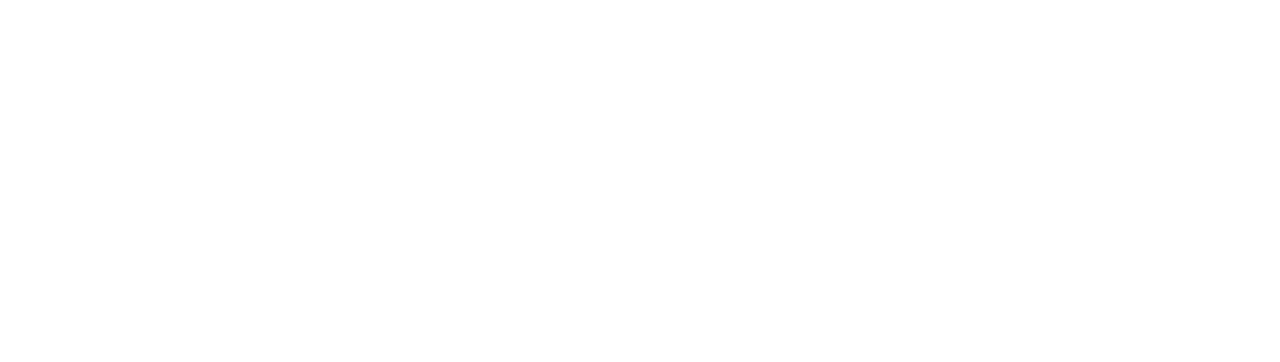
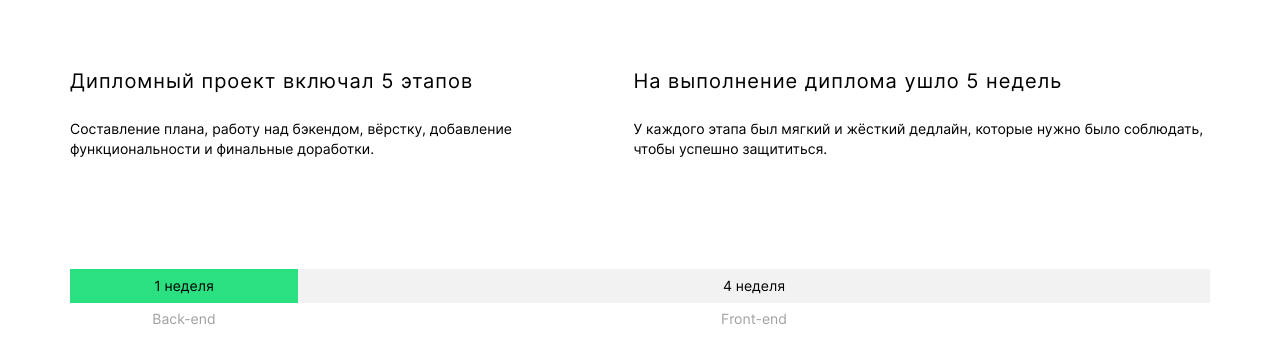
Before and after one commit to vitland/movies-explorer-frontend, a React (Create React App) app: page / in a window 1280 px wide. Shown: the part 578-940 px from the top of the page. Before the commit the page ends 800 px from the top, so only its background shows below. Built offline with nearby package versions, Linux system fonts and the light colour scheme.

Commit message:
feat: Сверстать AboutProject component

```diff
--- a/package.json
+++ b/package.json
@@ -6,6 +6,7 @@
     "@testing-library/jest-dom": "^5.17.0",
     "@testing-library/react": "^13.4.0",
     "@testing-library/user-event": "^13.5.0",
+    "classnames": "^2.3.2",
     "react": "^18.2.0",
     "react-dom": "^18.2.0",
     "react-scripts": "5.0.1",
--- /dev/null
+++ b/src/components/AboutProject/AboutProject.jsx
@@ -0,0 +1,34 @@
+import React from 'react';
+import styles from './AboutProject.module.css';
+import BlockHeader from '../BlockHeader/BlockHeader';
+import classNames from 'classnames';
+
+const AboutProject = () => {
+  return (
+    <section className={styles.about}>
+      <BlockHeader title={'О проекте'}/>
+      <div className={styles.about__container}>
+        <article className={styles.about__textContainer}>
+          <h3 className={styles.about__heading}>Дипломный проект включал 5 этапов</h3>
+          <p className={styles.about__text}>Составление плана, работу над бэкендом, вёрстку,
+            добавление функциональности и финальные доработки.</p>
+        </article>
+        <article className={styles.about__textContainer}>
+          <h3 className={styles.about__heading}>На выполнение диплома ушло 5 недель</h3>
+          <p className={styles.about__text}>У каждого этапа был мягкий и жёсткий дедлайн, которые
+            нужно было соблюдать, чтобы успешно защититься.</p>
+        </article>
+      </div>
+      <div className={styles.about__chart}>
+        <p className={classNames(styles.about__chartText, styles.about__chartText_left)}>1 неделя</p>
+        <p className={styles.about__chartSubtext}>Back-end</p>
+        <p className={classNames(styles.about__chartText, styles.about__chartText_right)}>4
+          неделя</p>
+        <p className={styles.about__chartSubtext}>Front-end</p>
+      </div>
+    </section>
+
+  );
+};
+
+export default AboutProject;
--- /dev/null
+++ b/src/components/AboutProject/AboutProject.module.css
@@ -0,0 +1,64 @@
+.about {
+  margin: 0;
+  padding: 100px 70px;
+  max-width: 1140px;
+}
+
+.about__container {
+  margin-top: 94px;
+  display: flex;
+}
+
+.about__textContainer {
+
+}
+
+.about__heading {
+  margin: 0 0 26px;
+  padding: 0;
+  font-size: 20px;
+  font-weight: 400;
+  letter-spacing: .05em;
+}
+
+.about__text {
+  margin: 0 0 110px;
+  padding: 0;
+  font-size: 14px;
+  font-weight: 400;
+  line-height: 20px;
+}
+
+.about__chart {
+  display: grid;
+  grid-template-rows: repeat(2, 1fr);
+  grid-template-columns: 20% 80%;
+  background-color: #F2F2F2;
+}
+
+.about__chartText {
+  padding: 9px 14px;
+  margin: 0;
+  font-size: 14px;
+  text-align: center;
+  box-sizing: border-box;
+}
+
+.about__chartText_left {
+  background-color: #2BE080;
+}
+
+.about__chartText_right {
+  grid-column: 2;
+  grid-row: 1;
+}
+
+.about__chartSubtext {
+  padding: 9px 14px;
+  margin: 0;
+  font-size: 14px;
+  line-height: 14px;
+  color: #A0A0A0;
+  text-align: center;
+  background-color: #FFFFFF;
+}
--- a/src/components/Main/Main.jsx
+++ b/src/components/Main/Main.jsx
@@ -1,9 +1,11 @@
 import Promo from '../Promo/Promo';
 import styles from './Main.module.css'
+import AboutProject from '../AboutProject/AboutProject';
 const Main = () => {
   return (
     <main className={styles.main}>
       <Promo/>
+      <AboutProject/>
     </main>
 
   );
```
Also changed, not shown: 1 other file (tests, documents, lock files or other folders).
